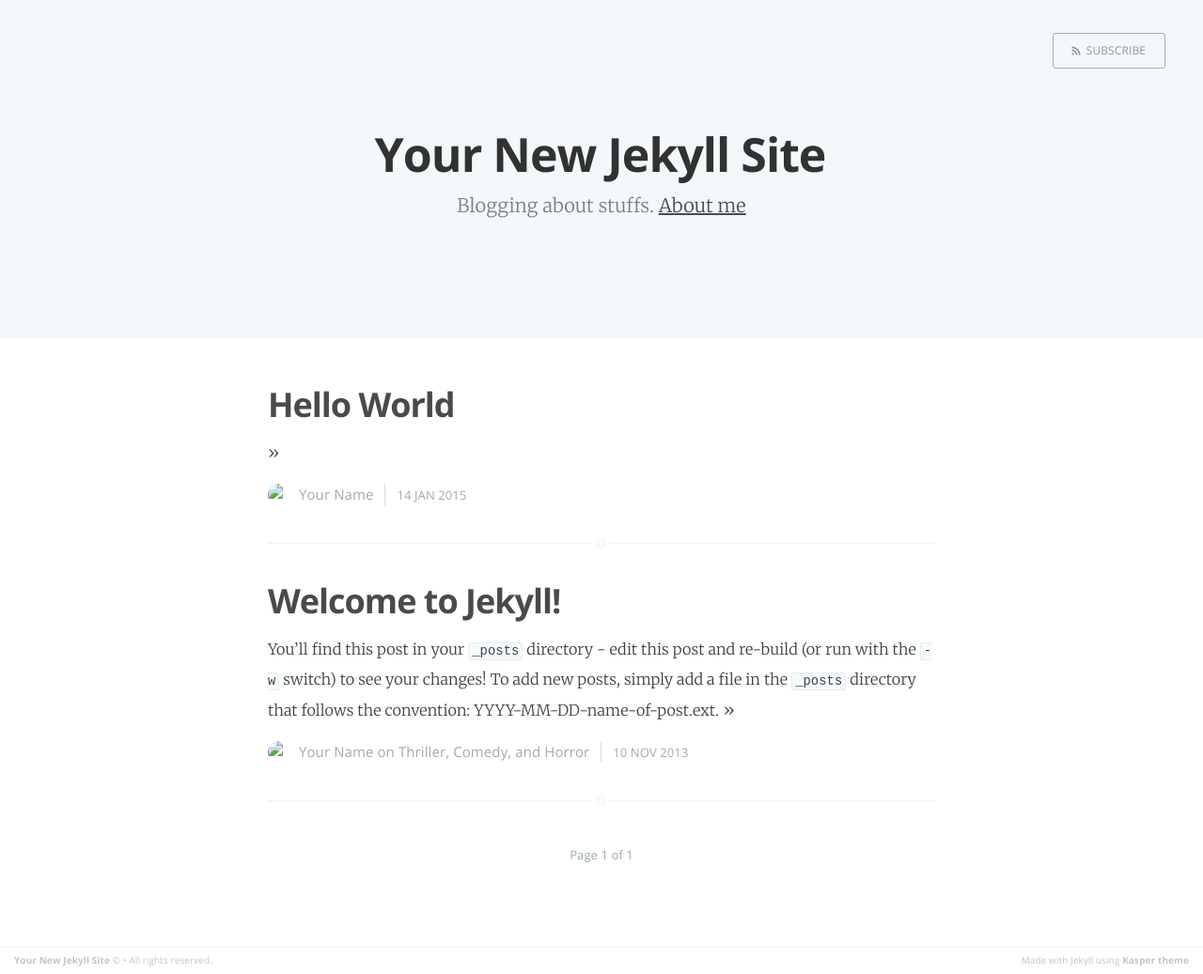
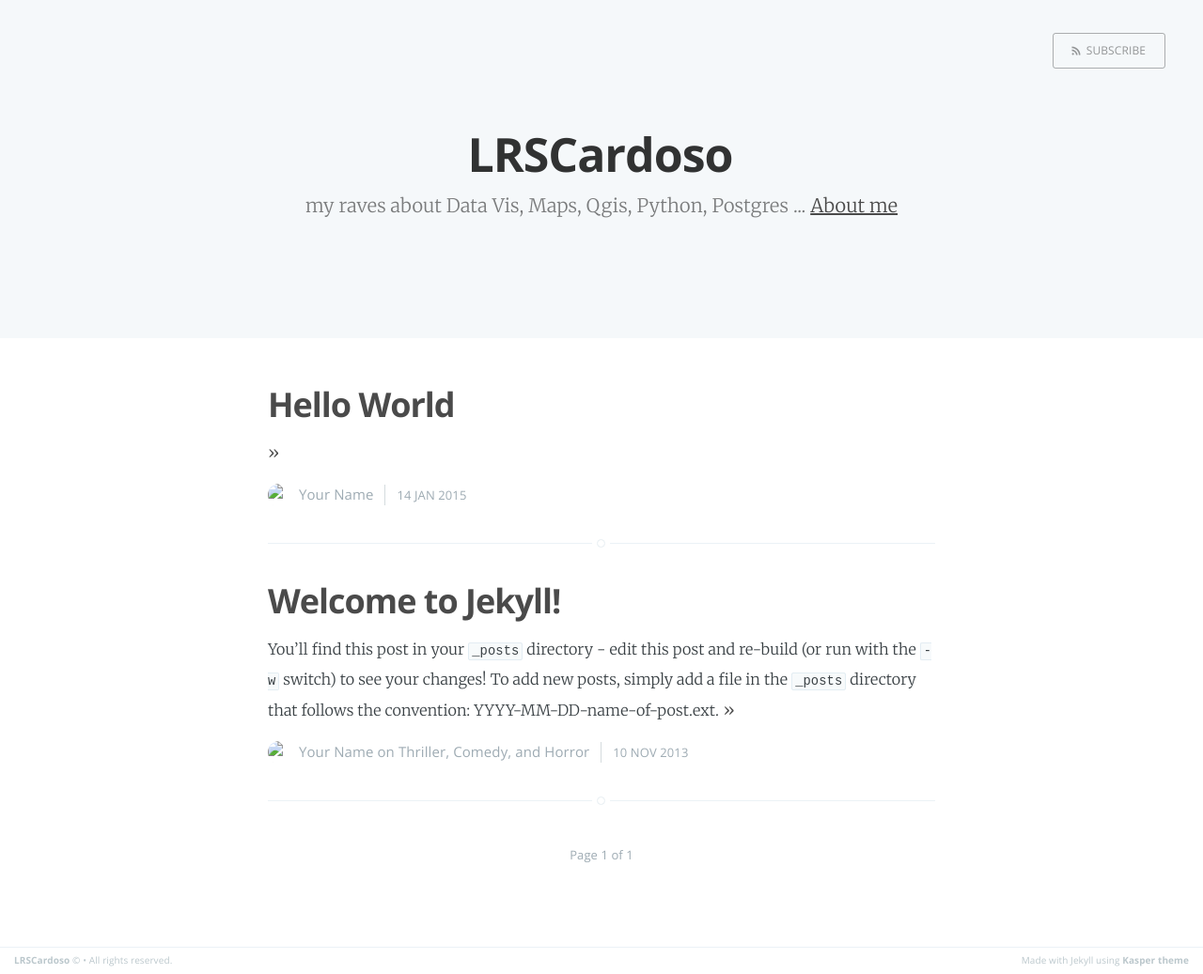
Before and after one commit to LRSCardoso/LRSCardoso.github.io, a Jekyll site: the page built from index.html, in a window 1280 px wide. Shown: the whole page at 94% size. Built offline with Jekyll 4.4.1, drawn with Linux system fonts in a browser that asks for light colours; the list of posts is cut into pages by our own code.

Commit message:
Update _config.yml

```diff
--- a/_config.yml
+++ b/_config.yml
@@ -1,10 +1,10 @@
-name: Your New Jekyll Site
-description: Blogging about stuffs
-meta_description: "Your New Jekyll Site, Blogging about stuffs"
+name: LRSCardoso
+description: my raves about Data Vis, Maps, Qgis, Python, Postgres ..
+meta_description: "work in progress"
 
 markdown: kramdown
 highlighter: pygments
-logo: false
+logo: True
 paginate: 15
 baseurl: /
 domain_name: 'http://yourblog-domain.com'
```
